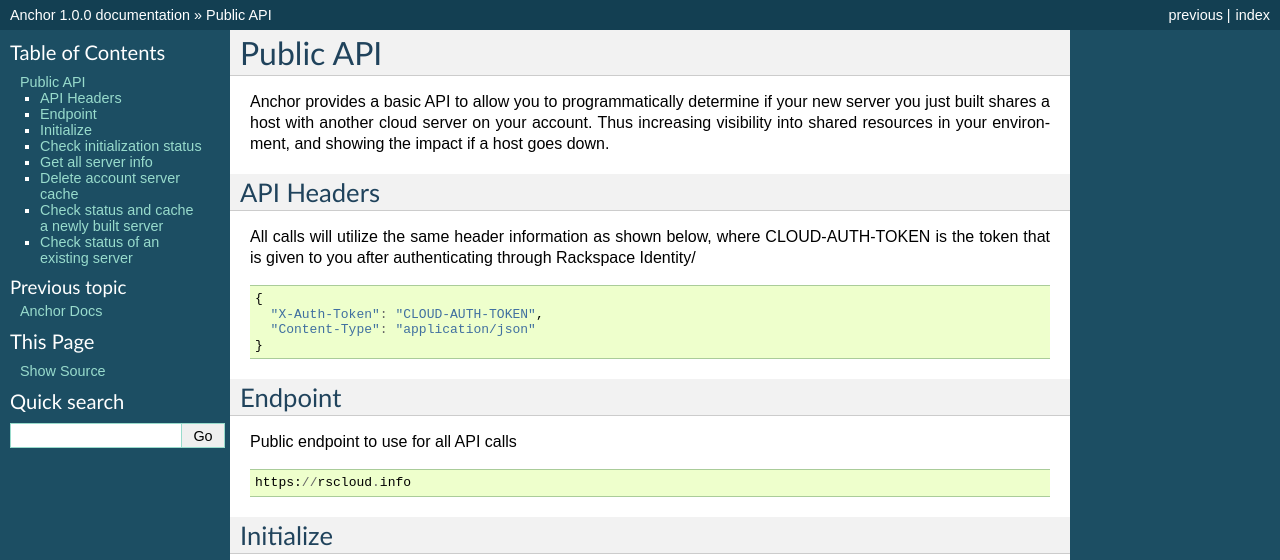
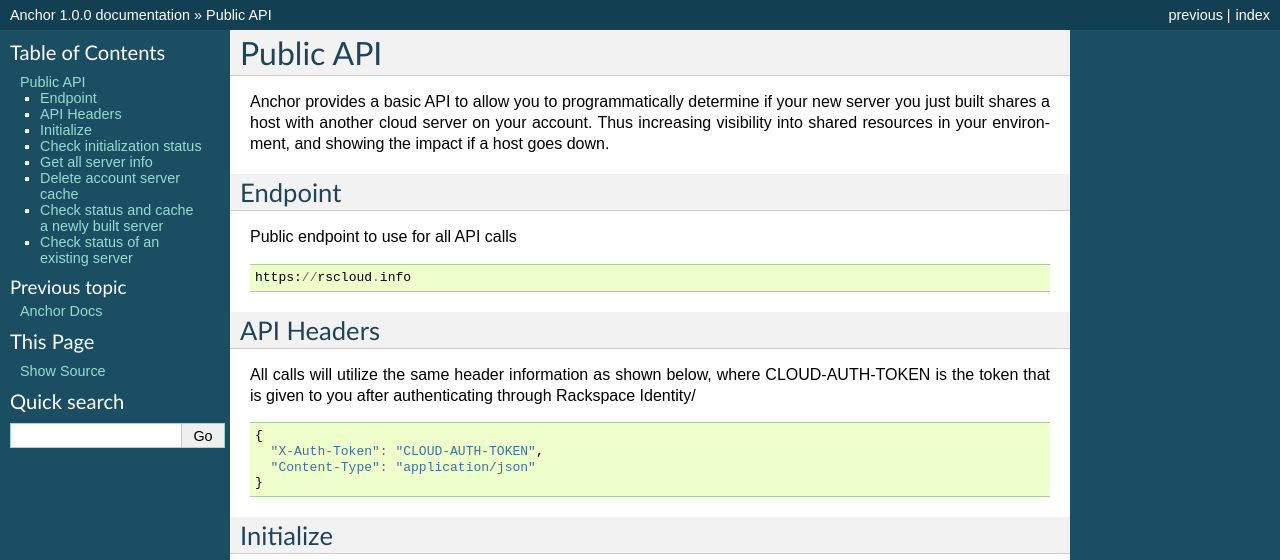
Before and after one commit to oldarmyc/anchor, a Sphinx documentation site: the page built from docs/api.rst, in a window 1280 px wide and 900 px high, cut to the strip 0-560 px from the top of the window. Built offline with Sphinx 7.4.7, drawn with Linux system fonts in a browser that asks for light colours; part of the change alters nothing that is shown.

```diff
--- a/docs/api.rst
+++ b/docs/api.rst
@@ -5,6 +5,14 @@ Anchor provides a basic API to allow you to programmatically determine if your
 new server you just built shares a host with another cloud server on your account.
 Thus increasing visibility into shared resources in your environment, and showing
 the impact if a host goes down.
+
+
+Endpoint
+----
+
+Public endpoint to use for all API calls ::
+
+    https://rscloud.info
 
 
 API Headers
@@ -19,13 +27,6 @@ is the token that is given to you after authenticating through Rackspace Identit
       "X-Auth-Token": "CLOUD-AUTH-TOKEN",
       "Content-Type": "application/json"
     }
-
-Endpoint
-----
-
-Public endpoint to use for all API calls ::
-
-    https://rscloud.info
 
 
 Initialize
```
